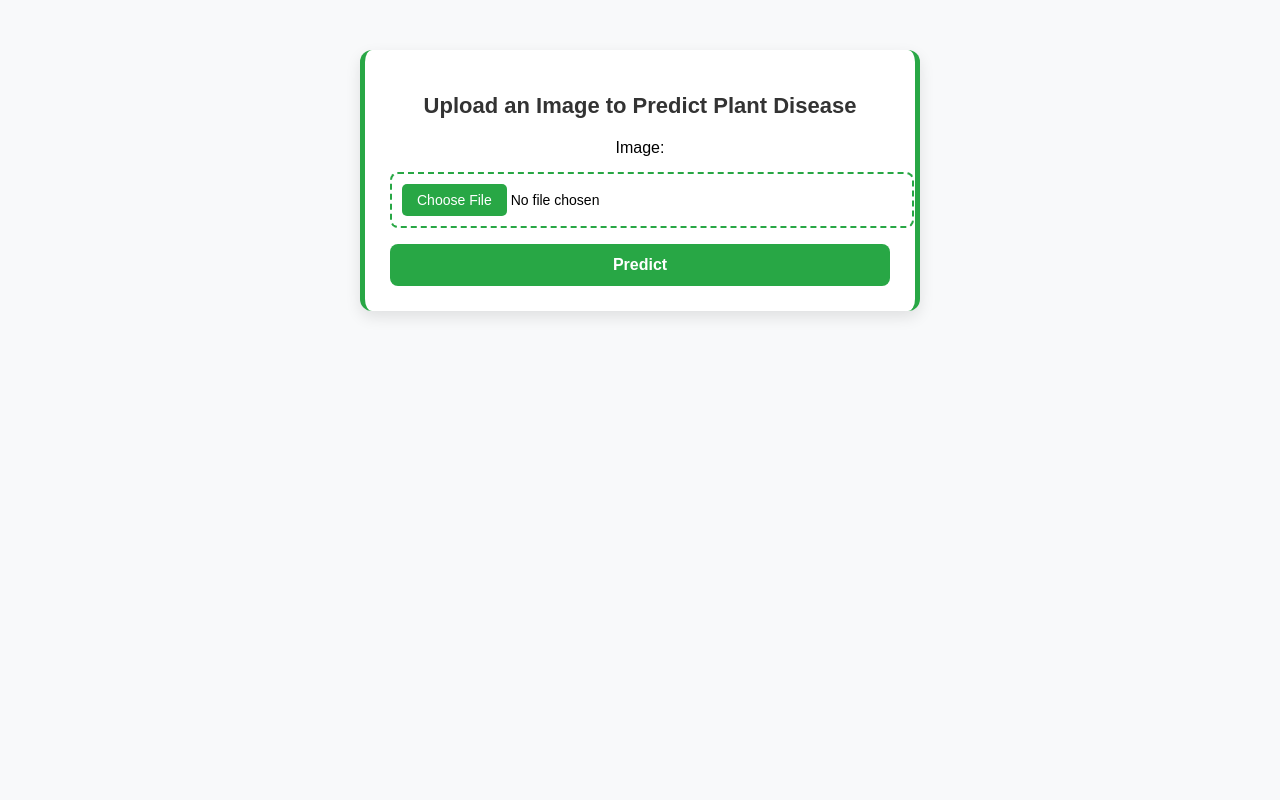
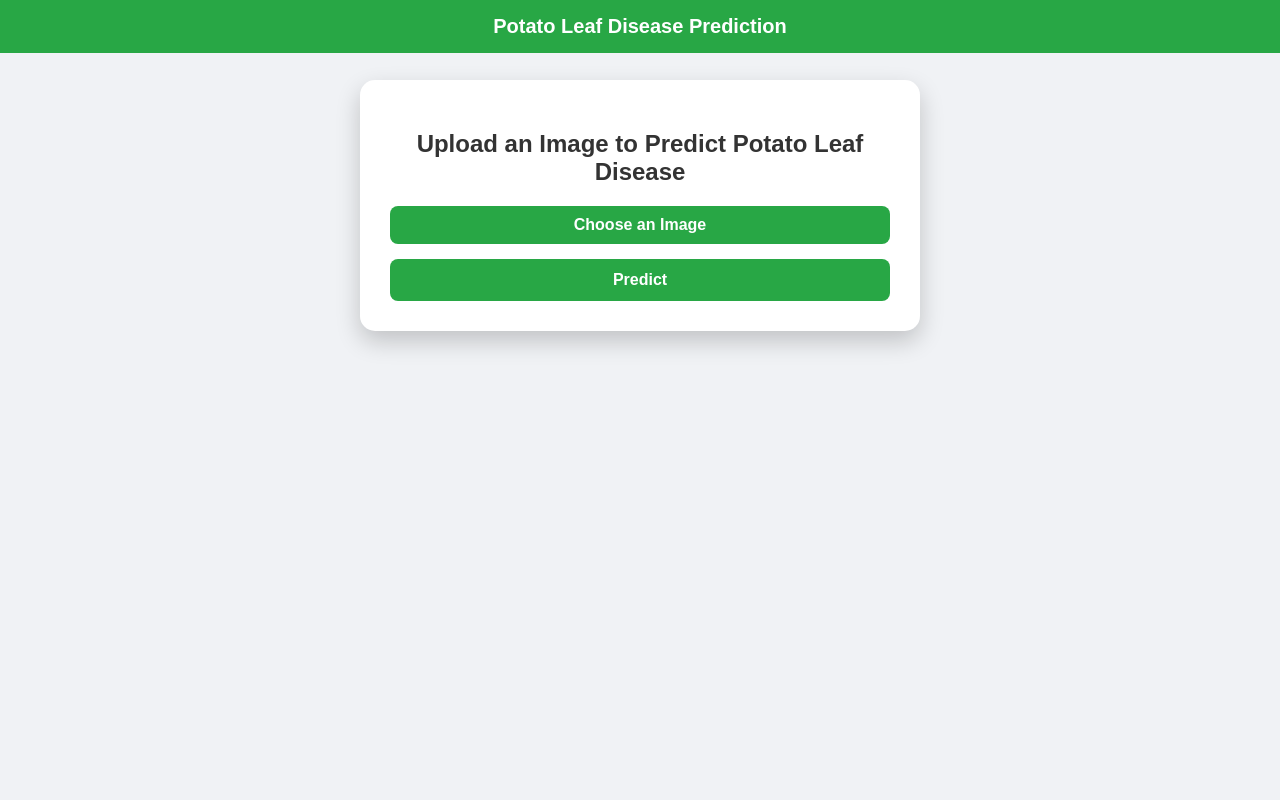
Before and after one commit to umarani18/potato_disease, a Django app: page / in a window 1280 px wide. Run offline with Django 5.2, Linux system fonts and the light colour scheme.

Commit message:
adding frontend

```diff
--- a/potato/predict/templates/index.html
+++ b/potato/predict/templates/index.html
@@ -3,29 +3,44 @@
 <head>
     <meta charset="UTF-8">
     <meta name="viewport" content="width=device-width, initial-scale=1.0">
-    <title>Plant Disease Prediction</title>
+    <title>Potato Leaf Disease Prediction</title>
     <style>
         body {
             font-family: 'Poppins', Arial, sans-serif;
             text-align: center;
             margin: 0;
             padding: 0;
-    background-color: #f8f9fa;
+            background-color: #f0f2f5;
+            display: flex;
+            flex-direction: column;
+            align-items: center;
+            height: 100vh;
+        }
+
+        .navbar {
+            width: 100%;
+            background: #28a745;
+            padding: 15px 0;
+            text-align: center;
+            font-size: 20px;
+            font-weight: bold;
+            color: white;
+            position: fixed;
+            top: 0;
+            left: 0;
         }
 
         .container {
             max-width: 500px;
-    margin: 50px auto;
-    padding: 25px;
+            padding: 30px;
             background: white;
-    border-radius: 12px;
-    box-shadow: 0px 6px 15px rgba(0, 0, 0, 0.1);
-    border-left: 5px solid #28a745;
-    border-right: 5px solid #28a745;
+            border-radius: 15px;
+            box-shadow: 0px 10px 25px rgba(0, 0, 0, 0.2);
+            margin-top: 80px;
         }
 
         h2 {
-    font-size: 22px;
+            font-size: 24px;
             color: #333;
             margin-bottom: 20px;
         }
@@ -40,30 +55,45 @@ button {
             border-radius: 8px;
             cursor: pointer;
             width: 100%;
+            transition: all 0.3s ease;
         }
 
-button:focus {
-    outline: none;
+        button:hover {
+            background-color: #218838;
+            transform: scale(1.05);
         }
 
         input[type="file"] {
-    display: block;
-    margin: 15px auto;
-    padding: 10px;
-    border: 2px dashed #28a745;
-    border-radius: 8px;
-    background-color: #fff;
-    font-size: 14px;
-    width: 100%;
+            display: none;
         }
 
-input[type="file"]::file-selector-button {
+        .file-label {
+            display: block;
             background: #28a745;
             color: white;
-    border: none;
-    padding: 8px 15px;
-    border-radius: 5px;
+            padding: 10px;
+            border-radius: 8px;
             cursor: pointer;
+            text-align: center;
+            margin: 15px auto;
+            font-weight: bold;
+            transition: all 0.3s;
+        }
+
+        .file-label:hover {
+            background: #218838;
+        }
+
+        .image-preview {
+            margin-top: 20px;
+            text-align: center;
+            display: none;
+        }
+
+        .image-preview img {
+            max-width: 100%;
+            border-radius: 10px;
+            box-shadow: 0px 4px 10px rgba(0, 0, 0, 0.1);
         }
 
         .result {
@@ -71,34 +101,57 @@ input[type="file"]::file-selector-button {
             font-size: 18px;
             font-weight: 600;
             color: #333;
+            display: none;
         }
-
-@media (max-width: 600px) {
-    .container {
-        max-width: 90%;
-        padding: 20px;
-    }
-
-    button {
-        font-size: 14px;
-    }
-}
-
     </style>
 </head>
 <body>
+    <div class="navbar">Potato Leaf Disease Prediction</div>
     <div class="container">
-        <h2>Upload an Image to Predict Plant Disease</h2>
-        <form method="post" enctype="multipart/form-data">
+        <h2>Upload an Image to Predict Potato Leaf Disease</h2>
+        <form method="post" enctype="multipart/form-data" id="upload-form">
             {% csrf_token %}
-            {{ form.as_p }}
+            <label class="file-label" for="file-input">Choose an Image</label>
+            <input type="file" id="file-input" name="image" accept="image/*" required>
+            <div class="image-preview" id="image-preview">
+                <img id="preview-img" src="" alt="Selected Image">
+            </div>
             <button type="submit">Predict</button>
         </form>
 
         {% if prediction %}
+            <div class="result" id="result-section" style="display:block;">
                 <h3>Prediction: {{ prediction }}</h3>
-            <h4>Confidence: {{ confidence|floatformat:2 }}%</h4>
+                <h3>Confidence: {{ confidence|floatformat:2 }}%</h3>
+                <div class="image-preview" id="result-image">
+                    <img id="result-img" src="{{ image_url }}" alt="Uploaded Image">
+                </div>
+            </div>
         {% endif %}
     </div>
+
+    <script>
+        document.getElementById("file-input").addEventListener("change", function(event) {
+            const file = event.target.files[0];
+            if (file) {
+                const reader = new FileReader();
+                reader.onload = function(e) {
+                    const imageUrl = e.target.result;
+                    document.getElementById("preview-img").src = imageUrl;
+                    document.getElementById("image-preview").style.display = "block";
+                    localStorage.setItem("uploadedImage", imageUrl);
+                };
+                reader.readAsDataURL(file);
+            }
+        });
+
+        window.addEventListener("load", function() {
+            const storedImage = localStorage.getItem("uploadedImage");
+            if (storedImage) {
+                document.getElementById("preview-img").src = storedImage;
+                document.getElementById("image-preview").style.display = "block";
+            }
+        });
+    </script>
 </body>
 </html>
```
Lines whose indentation alone changed are shown as unchanged.
